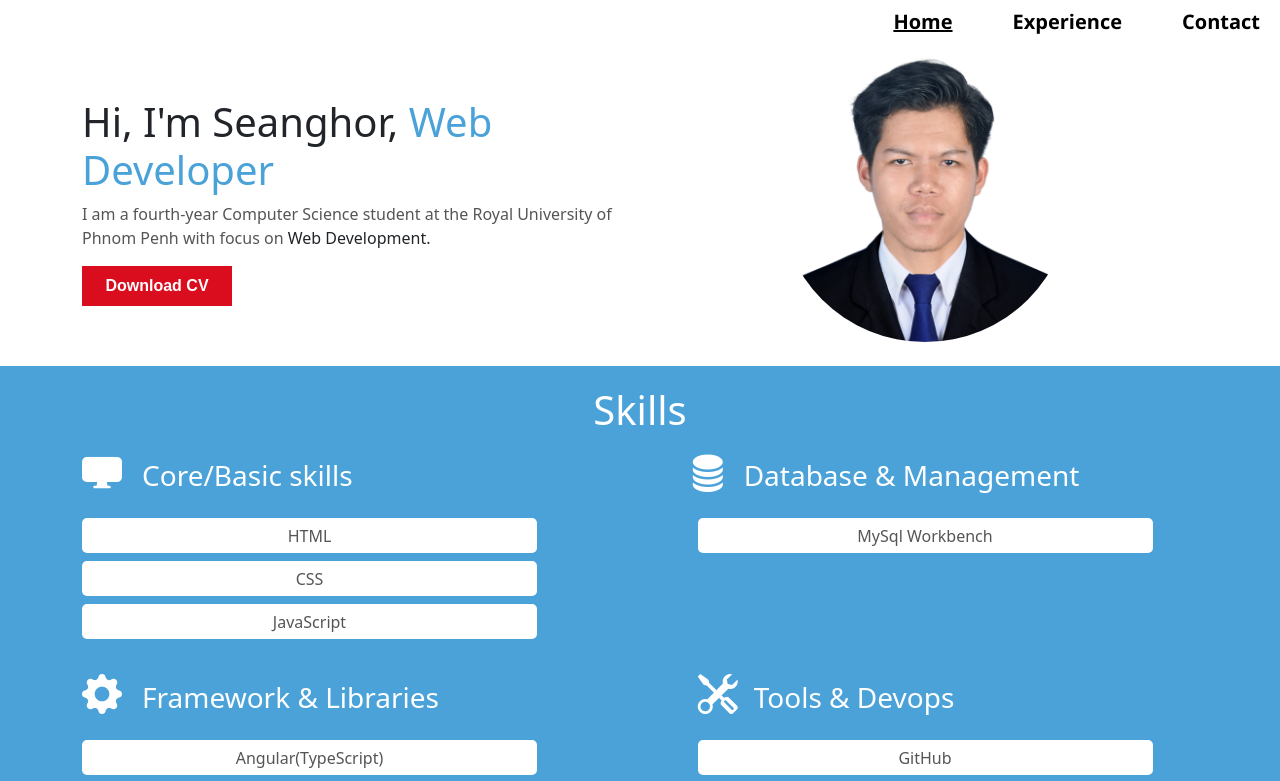
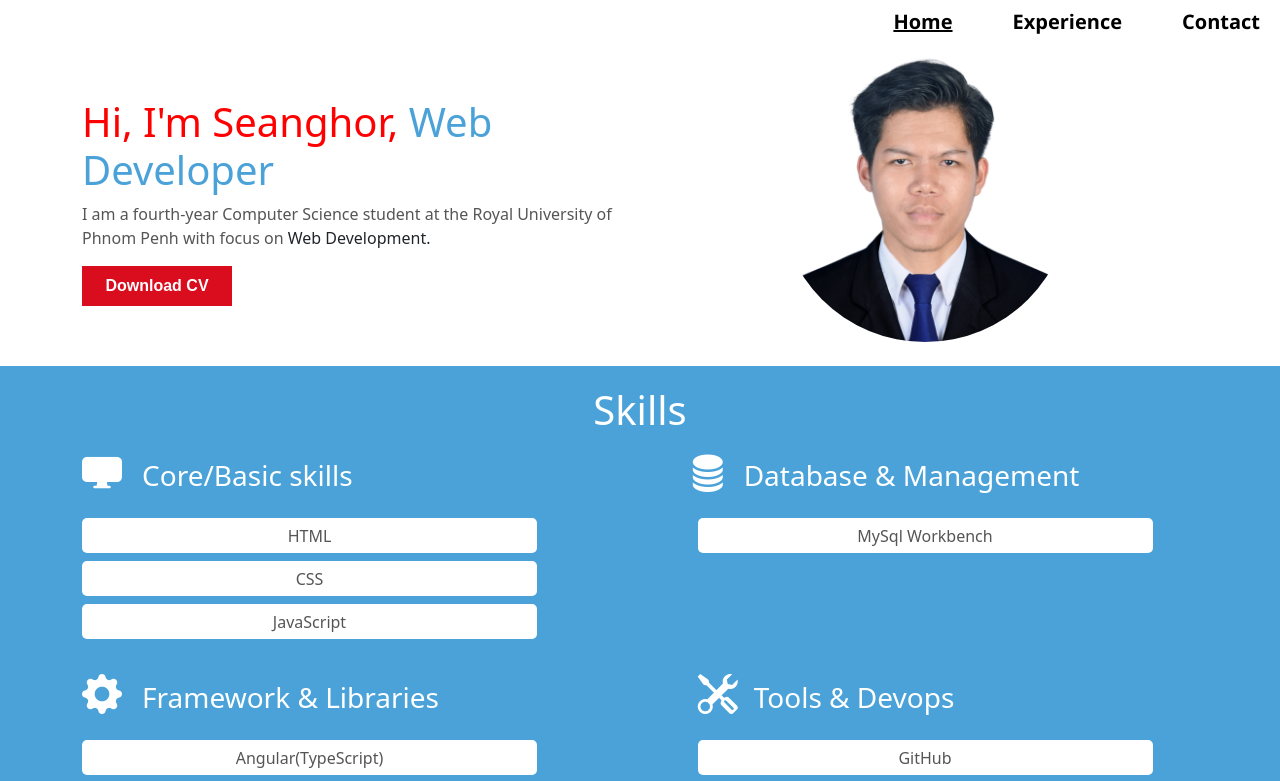
Before and after one commit to seanghorchheat1222/my-portfolio, a React (Vite) app: page / in a window 1280 px wide. Shown: the top 781 px of the page. Built offline with nearby package versions, Linux system fonts and the light colour scheme.

Commit message:
commit change

```diff
--- a/src/pages/home/home.jsx
+++ b/src/pages/home/home.jsx
@@ -7,7 +7,7 @@ const Home = () =>
     <div className="container">
       <div className={`row ${styles.reversposition}`}>
         <div className={`col-lg-6 col-md-6 col-sm-12 mt-5 ${styles.contextprofile}`}>
-          <h1 style={{ fontWeight: '500' }}>Hi, I'm Seanghor, <span style={{color: '#4AA2D9'}}>Web Developer</span></h1>
+          <h1 style={{ fontWeight: '500',color: 'red'}}>Hi, I'm Seanghor, <span style={{color: '#4AA2D9'}}>Web Developer</span></h1>
           <p><span style={{ color: '#555555' }}>I am a fourth-year Computer Science student at the Royal University of Phnom Penh with focus on</span> Web Development.</p>
           <button className={styles.btnDownloadcv}><a href={mycv} download="Resume" style={{color: 'white', textDecoration: 'none'}}>Download CV</a></button>
         </div>
```
